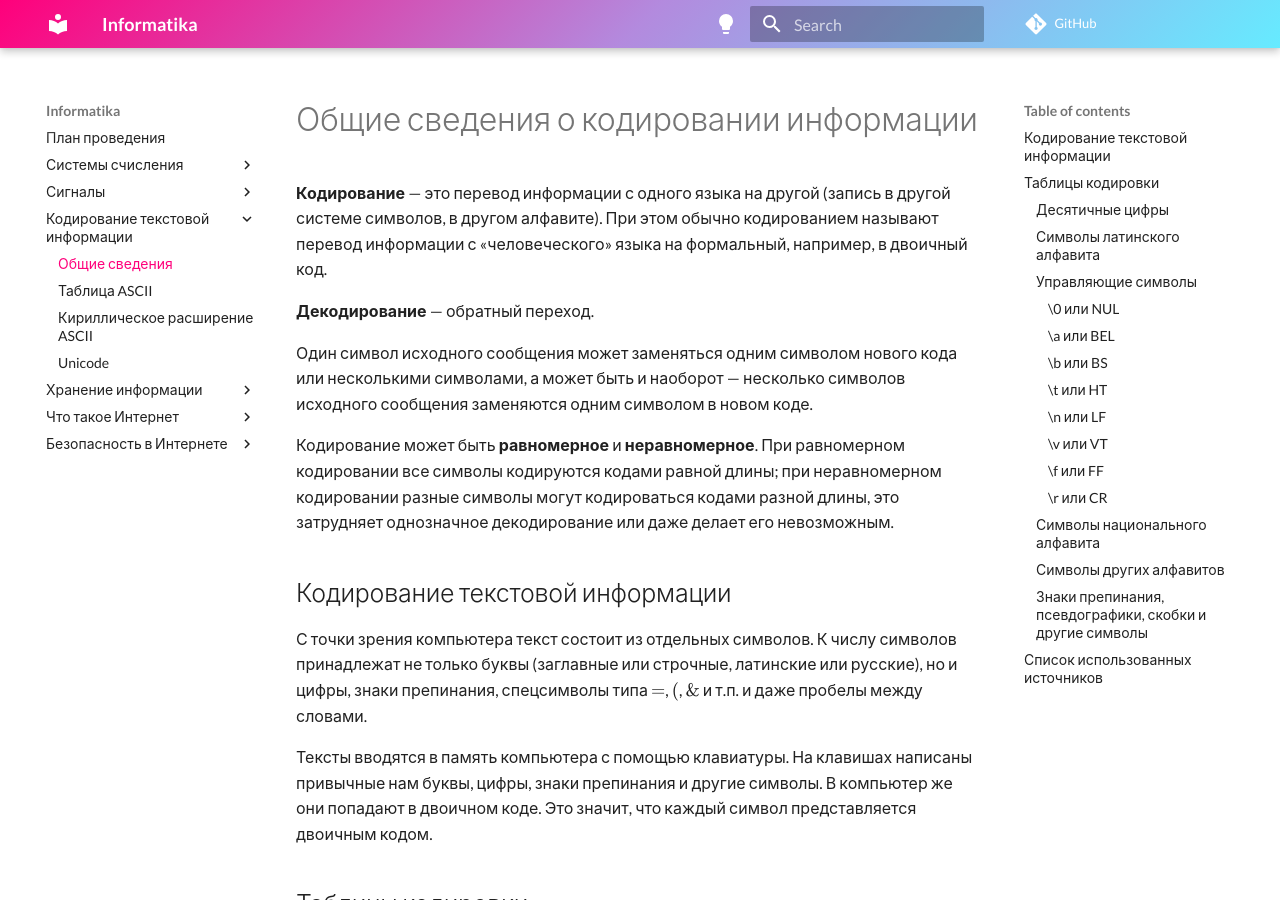
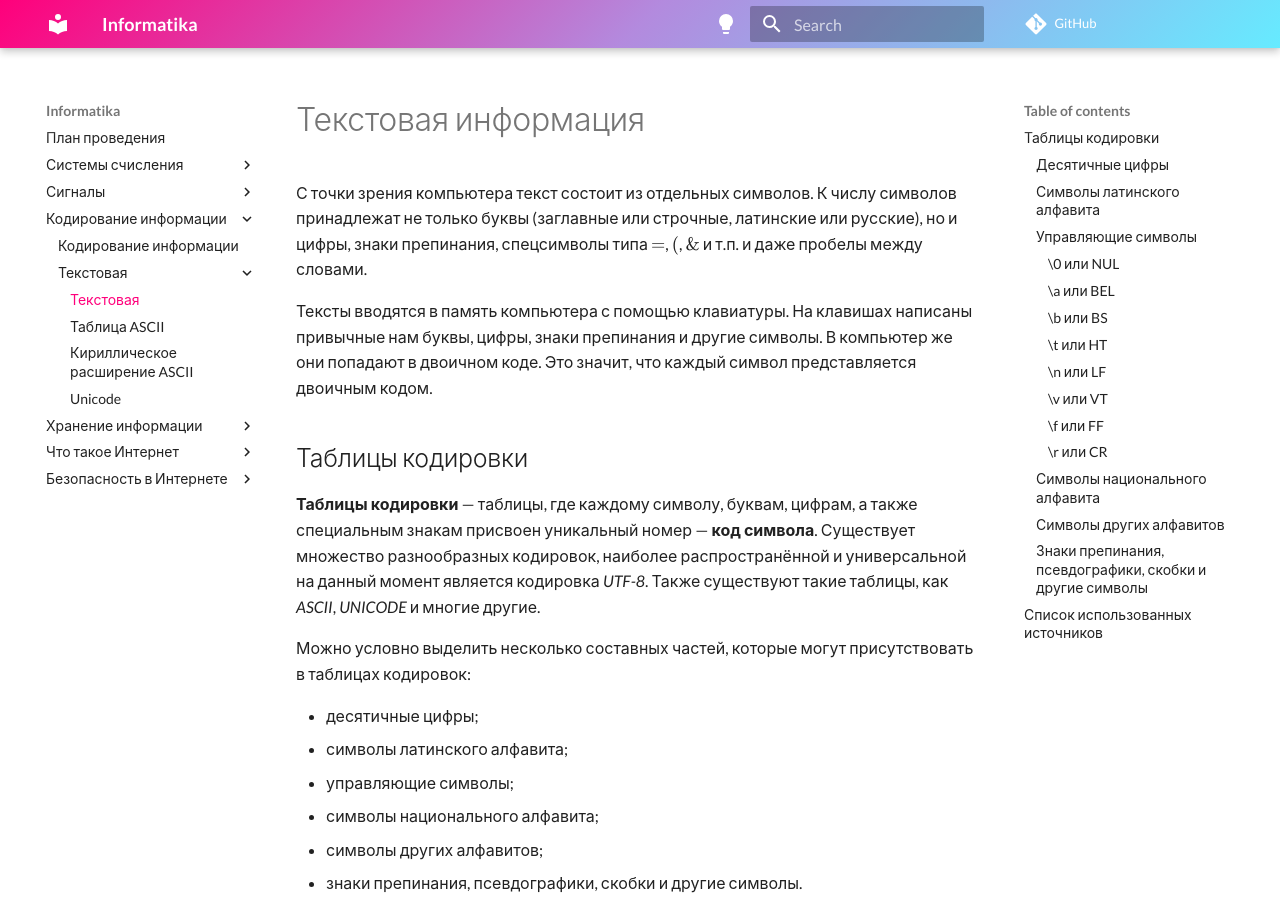
Before and after one commit to chabErch/Informatika, an MkDocs documentation site: the page built from docs/Кодирование информации/Текстовая/Текстовая.md, in a window 1280 px wide and 900 px high. Built offline with MkDocs 1.6.1 and Material for MkDocs 9.7.7, drawn with Linux system fonts in a browser that asks for light colours; comment, search, counter and statistics services are not loaded.

Commit message:
Каталогизировал статьи об информации

```diff
--- a/docs/Кодирование текстовой информации/Общие сведения.md
+++ b/docs/Кодирование информации/Текстовая/Текстовая.md
@@ -1,14 +1,4 @@
-# Общие сведения о кодировании информации
-
-**Кодирование** — это перевод информации с одного языка на другой (запись в другой системе символов, в другом алфавите). При этом обычно кодированием называют перевод информации с «человеческого» языка на формальный, например, в двоичный код.
-
-**Декодирование** — обратный переход.
-
-Один символ исходного сообщения может заменяться одним символом нового кода или несколькими символами, а может быть и наоборот — несколько символов исходного сообщения заменяются одним символом в новом коде.
-
-Кодирование может быть **равномерное** и **неравномерное**. При равномерном кодировании все символы кодируются кодами равной длины; при неравномерном кодировании разные символы могут кодироваться кодами разной длины, это затрудняет однозначное декодирование или даже делает его невозможным.
-
-## Кодирование текстовой информации
+# Текстовая информация
 
 С точки зрения компьютера текст состоит из отдельных символов. К числу символов принадлежат не только буквы (заглавные или строчные, латинские или русские), но и цифры, знаки препинания, спецсимволы типа $=$, $($, $\&$ и т.п. и даже пробелы между словами.
 
@@ -90,23 +80,26 @@
 Например так:
 
 <figure markdown>
-  ![Простая ASCII графика](Общие сведения.assets/image-20220712002959462.png)
+  ![Простая ASCII графика](Текстовая.assets/image-20220712002959462.png)
   <figcaption>Простая ASCII графика</figcaption>
 </figure>
+
 
 Или так:
 
 <figure markdown>
-  ![ASCII графика](Общие сведения.assets/image-20220712000613756.png)
+  ![ASCII графика](Текстовая.assets/image-20220712000613756.png)
   <figcaption>ASCII графика</figcaption>
 </figure>
+
 
 Или даже вот так:
 
 <figure markdown>
-  ![Сложная ASCII графика](Общие сведения.assets/image-20220712002035398.png)
+  ![Сложная ASCII графика](Текстовая.assets/image-20220712002035398.png)
   <figcaption>Сложная ASCII графика</figcaption>
 </figure>
+
 ## Список использованных источников
 
 1. Коды символов ASCII [Электронный ресурс] URL: [https://dic.academic.ru/dic.nsf/ruwiki/11979](https://dic.academic.ru/dic.nsf/ruwiki/11979) (дата обращения: 12.07.2022)
--- a/mkdocs.yml
+++ b/mkdocs.yml
@@ -9,21 +9,16 @@ theme:
   font:
     text: Lato
   palette:
-
     # Palette toggle for light mode
     - scheme: default
       toggle:
         icon: material/lightbulb
         name: Switch to dark mode
-
     # Palette toggle for dark mode
     - scheme: slate
       toggle:
         icon: material/lightbulb-outline
         name: Switch to light mode
-
-
-
 
 nav:
   - План проведения: 'План.md'
@@ -38,11 +33,13 @@ nav:
     - Аналоговый: 'Сигналы/Аналоговый.md'
     - Дискретный: 'Сигналы/Дискретный.md'
     - Цифровой: 'Сигналы/Цифровой.md'
-  - Кодирование текстовой информации:
-    - Общие сведения: 'Кодирование текстовой информации/Общие сведения.md'
-    - Таблица ASCII: 'Кодирование текстовой информации/ASCII.md'
-    - Кириллическое расширение ASCII: 'Кодирование текстовой информации/Кириллическое расширение ASCII.md'
-    - Unicode: 'Кодирование текстовой информации/Unicode.md'
+  - Кодирование информации:
+    - Кодирование информации: 'Кодирование информации/Общие сведения.md'
+    - Текстовая:
+      - Текстовая: 'Кодирование информации/Текстовая/Текстовая.md'
+      - Таблица ASCII: 'Кодирование информации/Текстовая/ASCII.md'
+      - Кириллическое расширение ASCII: 'Кодирование информации/Текстовая/Кириллическое расширение ASCII.md'
+      - Unicode: 'Кодирование информации/Текстовая/Unicode.md'
   - Хранение информации:
     - Оптические диски: 'Хранение информации/Оптические диски.md'
     - Жесткие диски: 'Хранение информации/Жесткие диски.md'
```
Also changed, not shown: docs/Кодирование информации/Кодирование информации.md (added, +11 -0 lines), docs/Кодирование информации/Текстовая/ASCII.md (renamed from docs/Кодирование текстовой информации/ASCII.md), docs/Кодирование информации/Текстовая/Unicode.assets/image-20220712103526605.png (renamed from docs/Кодирование текстовой информации/Unicode.assets/image-20220712103526605.png), docs/Кодирование информации/Текстовая/Unicode.md (renamed from docs/Кодирование текстовой информации/Unicode.md), docs/Кодирование информации/Текстовая/Кириллическое расширение ASCII.assets/image-20220712030144974.png (renamed from docs/Кодирование текстовой информации/Кириллическое расширение ASCII.assets/image-20220712030144974.png), docs/Кодирование информации/Текстовая/Кириллическое расширение ASCII.assets/image-20220712035636074.png (renamed from docs/Кодирование текстовой информации/Кириллическое расширение ASCII.assets/image-20220712035636074.png), docs/Кодирование информации/Текстовая/Кириллическое расширение ASCII.assets/image-20220712043712091.png (renamed from docs/Кодирование текстовой информации/Кириллическое расширение ASCII.assets/image-20220712043712091.png), docs/Кодирование информации/Текстовая/Кириллическое расширение ASCII.md (renamed from docs/Кодирование текстовой информации/Кириллическое расширение ASCII.md), docs/Кодирование информации/Текстовая/Текстовая.assets/image-20220712000613756.png (renamed from docs/Кодирование текстовой информации/Общие сведения.assets/image-20220712000613756.png), docs/Кодирование информации/Текстовая/Текстовая.assets/image-20220712002035398.png (renamed from docs/Кодирование текстовой информации/Общие сведения.assets/image-20220712002035398.png), docs/Кодирование информации/Текстовая/Текстовая.assets/image-20220712002959462.png (renamed from docs/Кодирование текстовой информации/Общие сведения.assets/image-20220712002959462.png).
